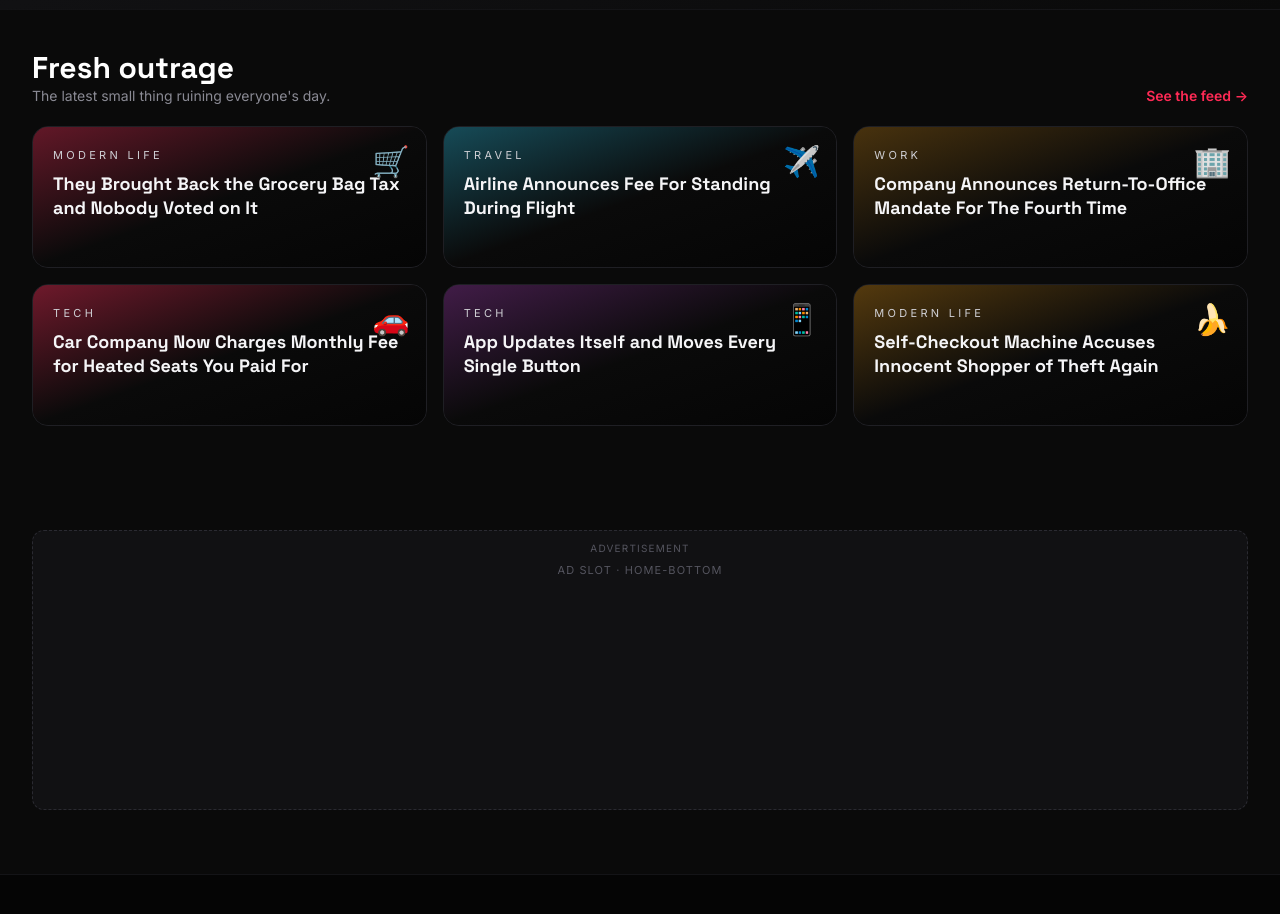
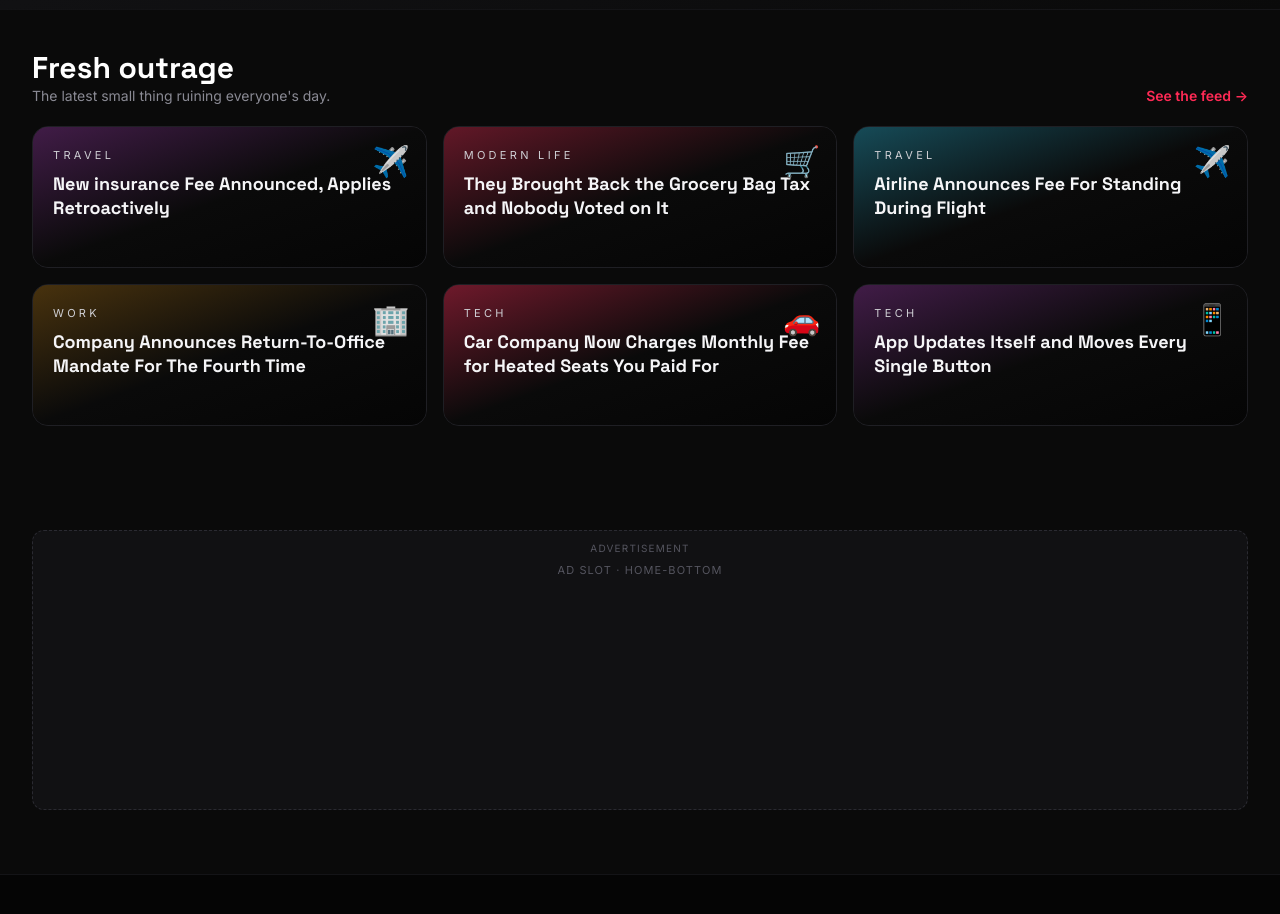
Before and after one commit to 3000Studios/fuckyou.site, a React (Vite) app: page / in a window 1280 px wide. Shown: the part 5180-6094 px from the top of the page. Built offline with nearby package versions, Linux system fonts and the light colour scheme; no server answers.

Commit message:
chore(outrage): add hourly story new-insurance-fee-announced-applies-retroactively-2026-04-17-2663

```diff
--- a/src/data/outrage.ts
+++ b/src/data/outrage.ts
@@ -18,6 +18,30 @@ export type OutrageStory = {
 };
 
 export const OUTRAGE_STORIES: OutrageStory[] = [
+  {
+    slug: "new-insurance-fee-announced-applies-retroactively-2026-04-17-2663",
+    title: "New insurance Fee Announced, Applies Retroactively",
+    description: "A $11 \"convenience\" fee has been added to things that were previously free, including existing transactions. Everyone is very chill about it.",
+    publishedAt: "2026-04-17T15:03:43.733Z",
+    emoji: "✈️",
+    gradient: "from-fuchsia-500/25 via-ink-900 to-ink-950",
+    kicker: "Travel",
+    source: { name: "Wire Report", url: "https://news.google.com" },
+    videoQuery: "hidden fees",
+    tags: ["travel", "junk-fees", "late-stage", "daily-rage"],
+    intro: "A company you already use just added a 11-dollar \"insurance adjustment\" fee to every transaction, retroactively. The press release calls it \"a more honest pricing moment.\" Customers call it \"a moral injury.\"",
+    takes: [
+      "The fee is listed as \"not a fee\" in the fine print, and \"a service enrichment\" in the email that announced it.",
+      "The FAQ insists the fee is \"optional,\" but the opt-out is hidden inside a phone tree voiced by a man who is clearly reading from a hostage note.",
+      "This is the tenth \"one-time\" fee this company has launched this year. The tenth one-time.",
+    ],
+    blame: [
+      "The consultant who brought this to a whiteboard and was not tackled in the parking lot.",
+      "The automated \"we value your business\" email that was sent to 14 million people 3 seconds after the announcement.",
+      "You, a little, for continuing to give them money.",
+    ],
+    conclusion: "No, you are not overreacting. Yes, it is cheaper to keep using them than to switch, and they know it. That's the whole business model. Breathe. Rage here. It's free.",
+  },
   {
     slug: "grocery-bag-tax-is-back",
     title: "They Brought Back the Grocery Bag Tax and Nobody Voted on It",
```
